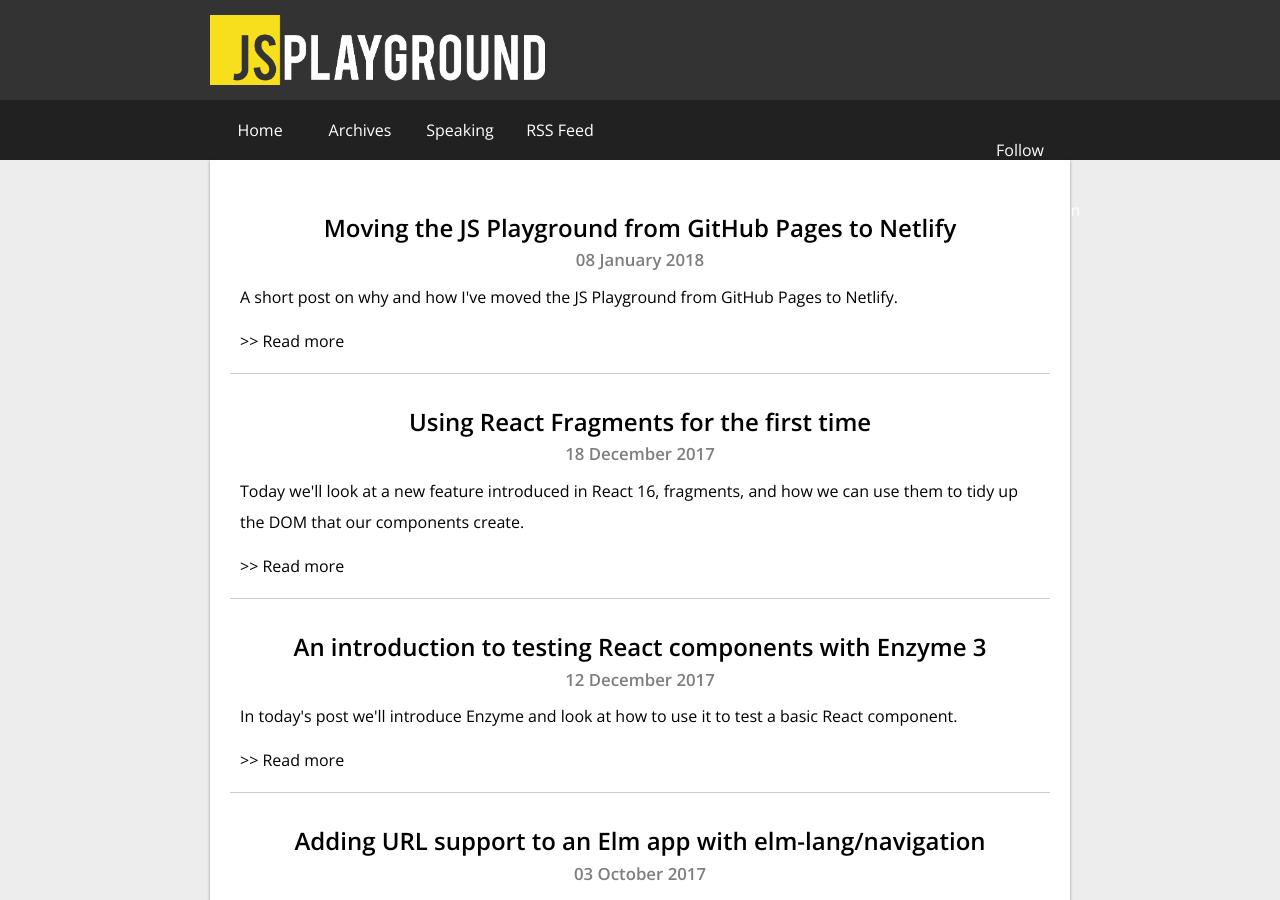
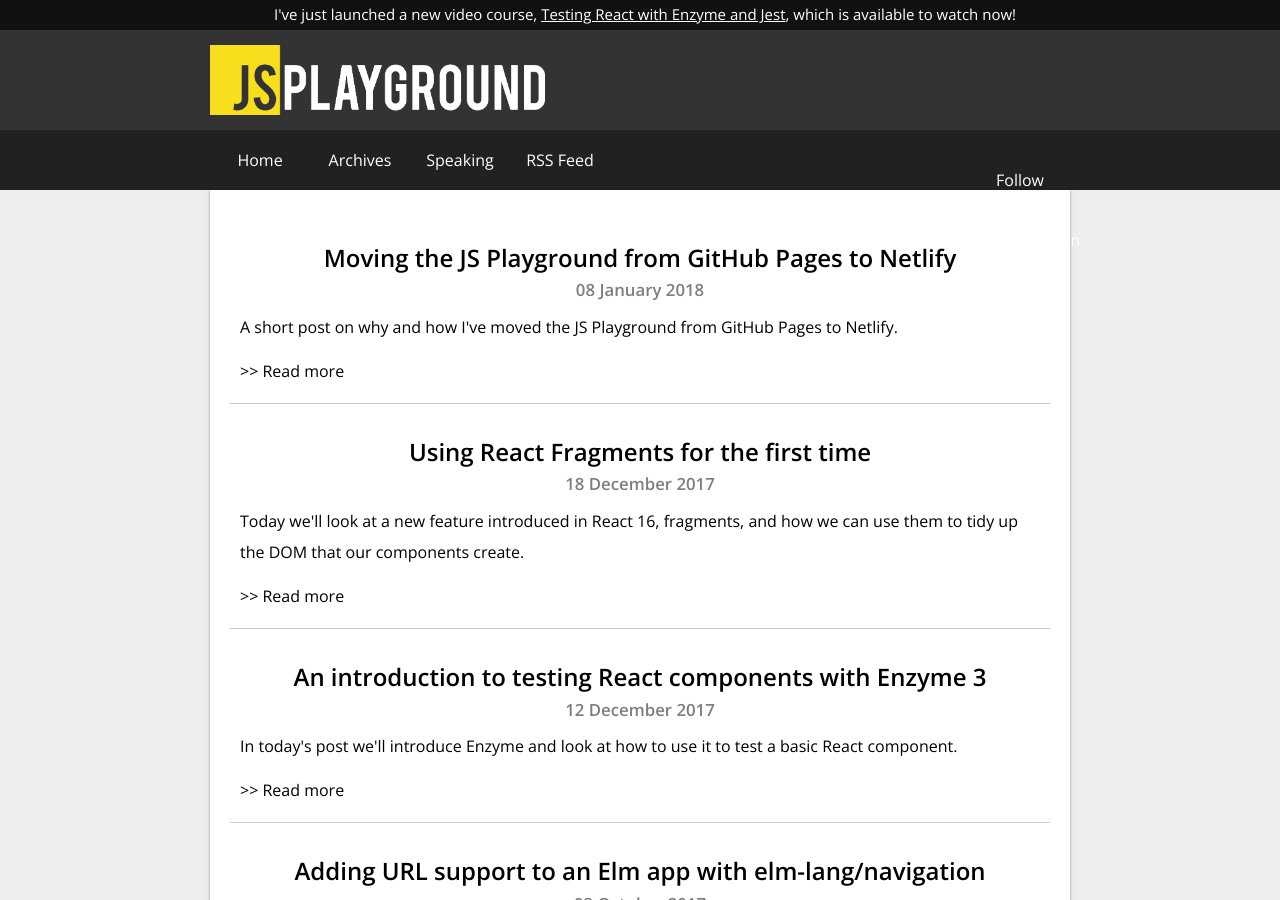
Before and after one commit to jackfranklin/javascriptplayground.com, a Jekyll site: the page built from index.html, in a window 1280 px wide and 900 px high. Built offline with Jekyll 4.4.1, drawn with Linux system fonts in a browser that asks for light colours; the list of posts is cut into pages by our own code; comment, search, counter and statistics services are not loaded.

```diff
--- a/_layouts/default.html
+++ b/_layouts/default.html
@@ -10,6 +10,9 @@
     {% seo %}
   </head>
   <body>
+    <div class="notification">
+      <p>I've just launched a new video course, <a href="/testing-react-enzyme-jest">Testing React with Enzyme and Jest</a>, which is available to watch now!</p>
+    </div>
     <header class="site-header" role="banner">
       <div class="content-container">
         <h1 class="brand-name">
--- a/_sass/_testing-react.scss
+++ b/_sass/_testing-react.scss
@@ -1,3 +1,8 @@
+@import 'mailchimp';
+
+$yellow: #f6dd3b;
+$grey: #ededed;
+
 html {
   font-size: 100%;
   text-rendering: optimizeLegibility;
@@ -76,12 +81,12 @@ header h3 {
   padding: 20px;
 }
 
-.content-block-a {
-  background: #f6dd3b;
+.content-block:nth-of-type(even) {
+  background: $yellow;
 }
 
-.content-block-b {
-  background: #fff;
+.content-block:nth-of-type(odd) {
+  background: $grey;
 }
 
 .content-block .container {
@@ -89,6 +94,14 @@ header h3 {
   display: flex;
   flex-wrap: wrap;
   padding: 10px;
+
+  &.header-container {
+    display: block;
+
+    .buy-now {
+      margin-left: 10px;
+    }
+  }
 }
 
 .content-block h3 {
@@ -135,7 +148,8 @@ header h3 {
 }
 
 .get-started,
-.watch-now {
+.watch-now,
+#mc-embedded-subscribe {
   padding: 1em;
   display: inline-block;
   font-size: 20px;
@@ -148,6 +162,15 @@ header h3 {
 
   &:hover {
     background: #fff;
+  }
+}
+
+#mc-embedded-subscribe {
+  margin-top: 10px;
+  width: 300px;
+  display: block;
+  &:hover {
+    cursor: pointer;
   }
 }
 
@@ -211,3 +234,71 @@ header h3 {
 .faq strong {
   display: block;
 }
+
+.videos-list {
+  li {
+    font-family: 'Source Code Pro', monospace;
+    font-size: 23px;
+    height: 50px;
+    line-height: 50px;
+
+    @media (max-width: 650px) {
+      line-height: 30px;
+    }
+
+    padding: 10px;
+    border-bottom: 1px solid $yellow;
+
+    @media (max-width: 860px) {
+      &.container {
+        display: block;
+        height: auto;
+        padding: 20px 0;
+      }
+    }
+
+    &:last-of-type {
+      border-bottom: none;
+    }
+
+    .call-to-action {
+      @media (max-width: 860px) {
+        display: block;
+        width: 50%;
+        min-width: 200px;
+        margin-top: 15px;
+        padding-left: 0;
+      }
+      padding: 0 5px;
+      border-radius: 3px;
+    }
+  }
+}
+
+.content-block a {
+  &:link,
+  &:visited {
+    color: #111;
+  }
+
+  &:hover {
+    background-color: #fff;
+    transition: background-color 0.2s ease-in;
+  }
+}
+
+.js-buy-now {
+  margin-top: 20px;
+}
+
+#mc_embed_signup {
+  background: none;
+
+  form {
+    text-align: left;
+    input.email {
+      font-size: 20px;
+      width: 80%;
+    }
+  }
+}
```
Also changed, not shown: testing-react-enzyme-jest/buy.html (deleted, +0 -87 lines), testing-react-enzyme-jest/index.html (+76 -4 lines), testing-react-enzyme-jest/watch.html (deleted, +0 -67 lines), testing-react-enzyme-jest/smooth-scroll.js (added).
